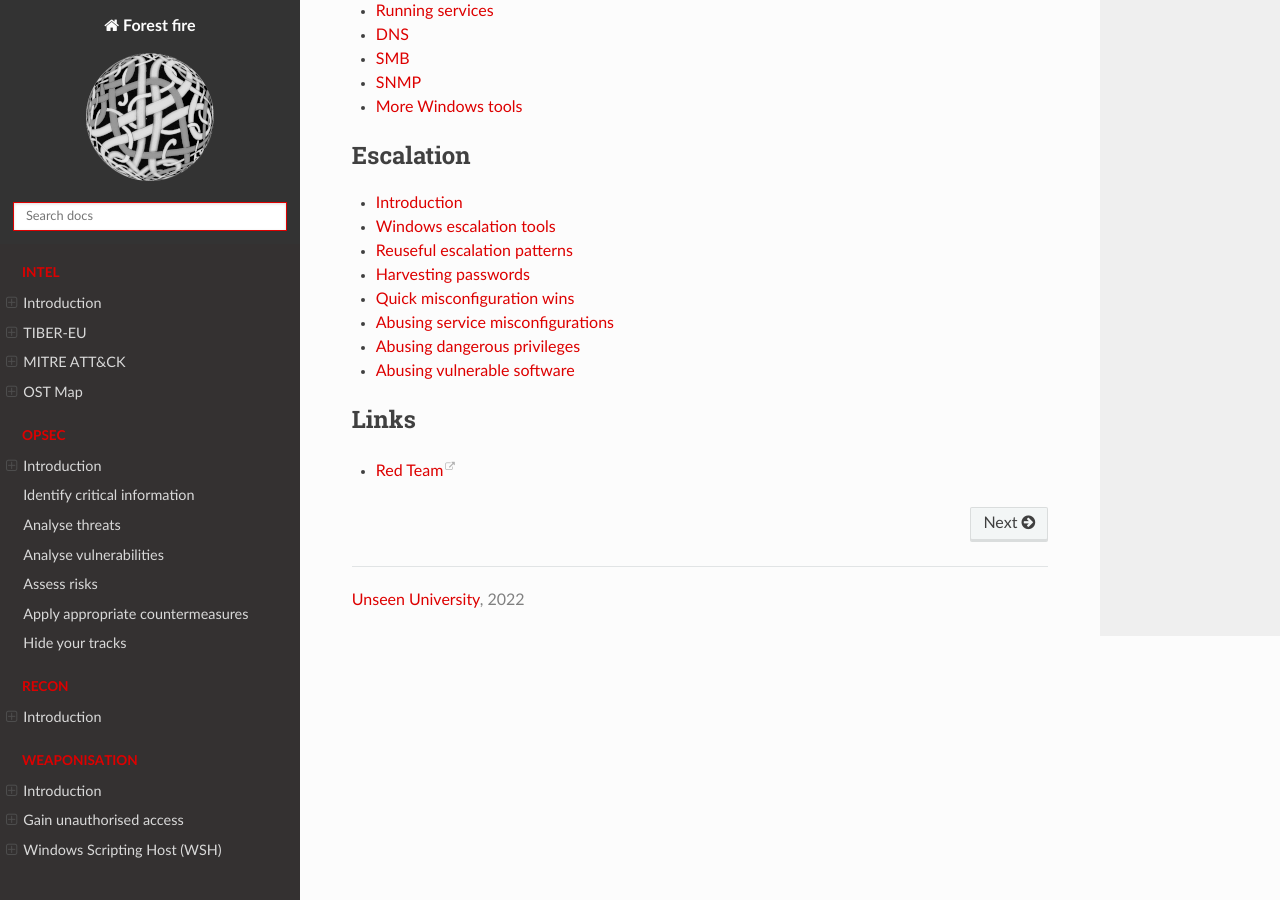
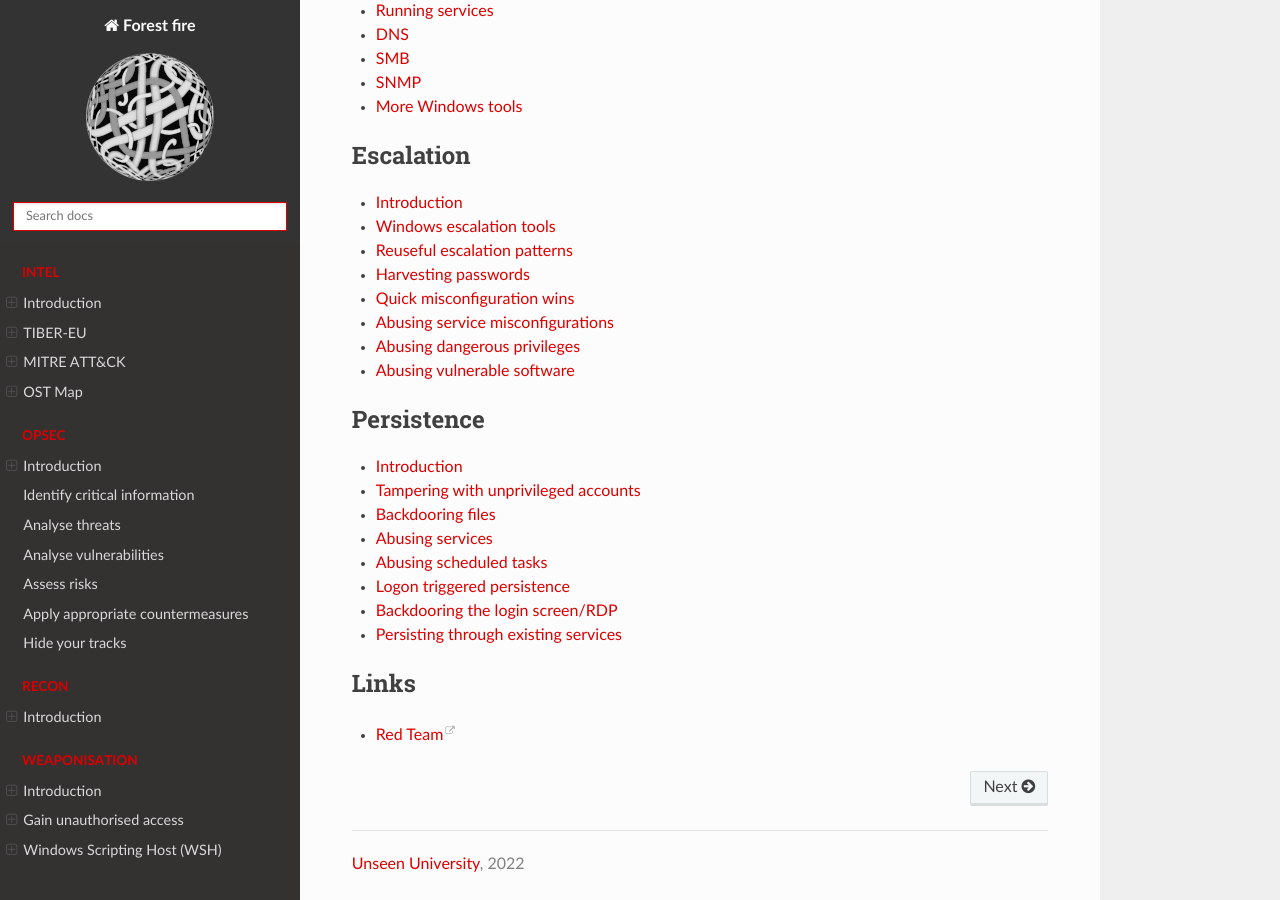
Before and after one commit to tymyrddin/red-hurdles, a Sphinx documentation site: the page built from source/index.rst, in a window 1280 px wide and 900 px high, scrolled down 1797 px. Built offline with Sphinx 7.4.7 and the Read the Docs theme 2.0.0, drawn with Linux system fonts in a browser that asks for light colours.

```diff
--- /dev/null
+++ b/source/docs/persistence/README.md
@@ -0,0 +1,21 @@
+# Introduction
+
+## What?
+
+Creating alternate ways to regain access to a host without going through the exploitation phase all over again.
+
+## Why?
+
+* Re-exploitation isn't always possible: Some unstable exploits might kill the vulnerable process during exploitation, getting you a single shot at some of them.
+* Gaining a foothold is hard to reproduce: For example, if you used a phishing campaign to get your first access, repeating it to regain access to a host is simply too much work. Your second campaign might also not be as effective, leaving you with no access to the network.
+* The blue team is after you: Any vulnerability used to gain your first access might be patched if your actions get detected. You are in a race against the clock!
+
+## How?
+
+* [Tampering with unprivileged accounts](tampering.md)
+* [Backdooring files](backdoor-files.md)
+* [Abusing services](services.md)
+* [Abusing scheduled tasks](tasks.md)
+* [Logon triggered persistence](logon.md)
+* [Backdooring the login screen/RDP](backdoor-login.md)
+* [Persisting through existing services](existing.md)
--- /dev/null
+++ b/source/docs/persistence/backdoor-files.md
@@ -0,0 +1 @@
+# Backdooring files
--- /dev/null
+++ b/source/docs/persistence/backdoor-login.md
@@ -0,0 +1 @@
+# Backdooring the login screen/RDP
--- /dev/null
+++ b/source/docs/persistence/existing.md
@@ -0,0 +1 @@
+# Persisting through existing services
--- /dev/null
+++ b/source/docs/persistence/logon.md
@@ -0,0 +1 @@
+# Logon triggered persistence
--- /dev/null
+++ b/source/docs/persistence/services.md
@@ -0,0 +1 @@
+# Abusing services
--- /dev/null
+++ b/source/docs/persistence/tampering.md
@@ -0,0 +1 @@
+# Tampering with unprivileged accounts
--- /dev/null
+++ b/source/docs/persistence/tasks.md
@@ -0,0 +1 @@
+# Abusing scheduled tasks
--- a/source/index.rst
+++ b/source/index.rst
@@ -107,6 +107,20 @@ Forest fire
    docs/escalation/software.md
 
 .. toctree::
+   :maxdepth: 1
+   :includehidden:
+   :caption: Persistence
+
+   docs/persistence/README.md
+   docs/persistence/tampering.md
+   docs/persistence/backdoor-files.md
+   docs/persistence/services.md
+   docs/persistence/tasks.md
+   docs/persistence/logon.md
+   docs/persistence/backdoor-login.md
+   docs/persistence/existing.md
+
+.. toctree::
    :caption: Links
 
    Red Team <https://tymyrddin.github.io/red/>
```
